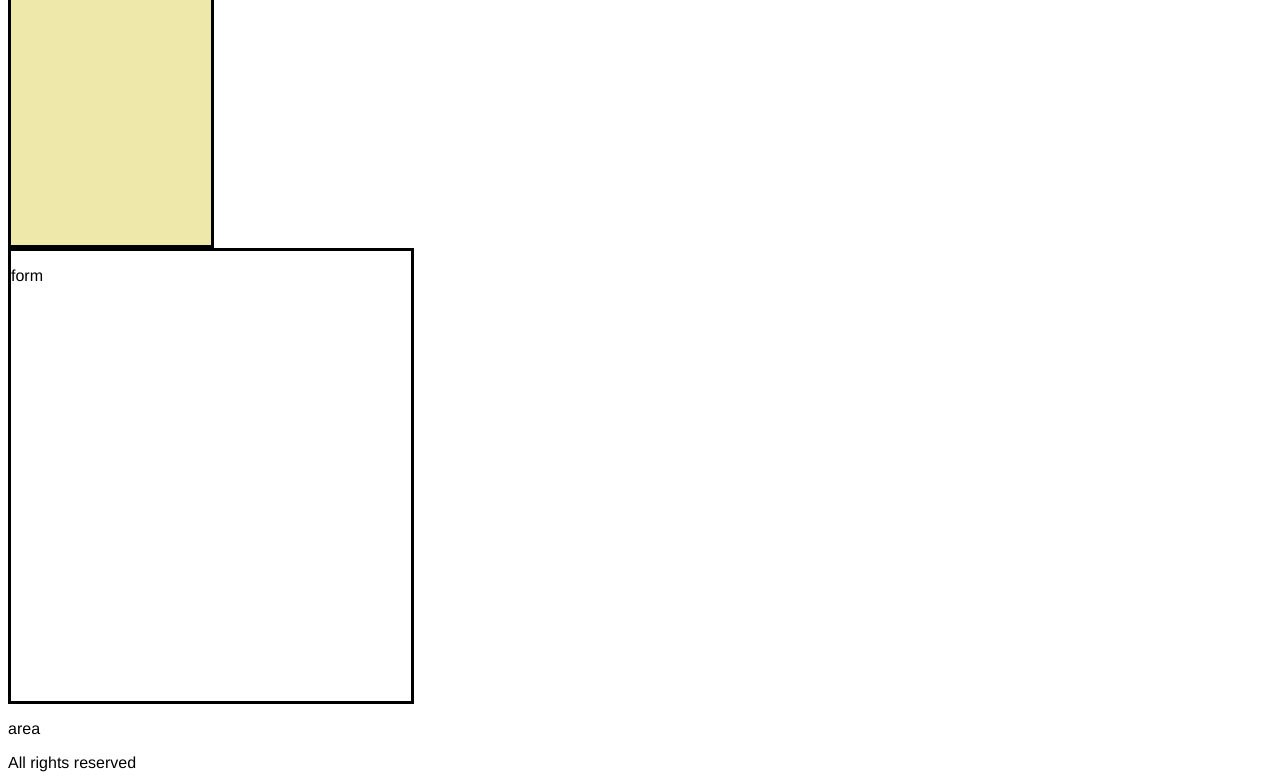
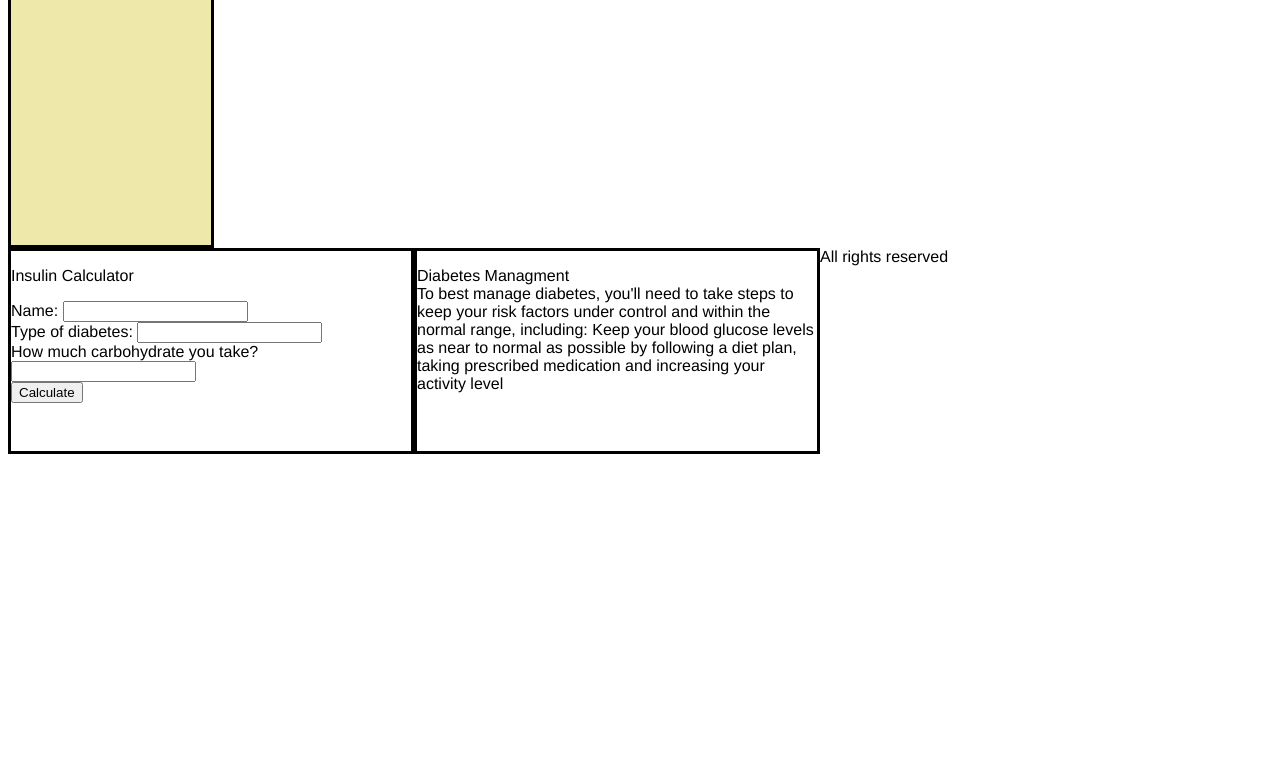
Before and after one commit to hudajundi/si-first-project, a plain HTML site: page index.html in a window 1280 px wide. Shown: the part 579-1359 px from the top of the page. After the commit the page ends 1041 px from the top, so only its background shows below. Drawn offline with Linux system fonts and the light colour scheme.

Commit message:
html/added form

```diff
--- a/index.html
+++ b/index.html
@@ -18,9 +18,13 @@
 
     <!--////////// the body -->
 
+<div id="mainDev">
 
 
-    <div class="if" id="itemDev">
+
+
+
+    <div class="if"  id="itemDev">
          <li>Type 1 diabetes</li>
          <li>Type 2 diabetes</li>
          <li>Diagnosis</li>
@@ -28,21 +32,58 @@
          <li>Managment</li>
          </div>
 
+
+
+
+
+
+
     <div class="if" id="contentDev">
         <img src="resources/type-1.jpg" alt="">
         <p>Lorem ipsum dolor, sit amet consectetur adipisicing elit. Id praesentium maxime impedit ab illum repudiandae quia odit fugit, error quibusdam consequuntur eius reiciendis. Beatae nostrum atque neque soluta praesentium nulla!</p>
 
     </div>
 
-    <div class="if" id="formDev">
-        <p>form</p>
 
-        <form action=""></form>
+
+
+
+
+
+
+    <div id="formDev">
+       <form action="theForm">
+           <p>Insulin Calculator</p>
+<label for="name">Name: </label>
+<input type="text">
+<br>
+
+<label for="diabetesType">Type of diabetes:</label>
+<input type="number">
+<br>
+
+<label for="CHOintake">How much carbohydrate you take?</label>
+<input type="number">
+<br>
+<button type="submit"> Calculate </button>
+
+
+       </form>
+
     </div>
 
 
-    <div class="if" id="areaDev">
-        <p>area</p> </div>
+
+    <div id="areaDev">
+        <p>
+            Diabetes Managment <br> To best manage diabetes, you'll need to take steps to keep your risk factors under control and within the normal range, including: Keep your blood glucose levels as near to normal as possible by following a diet plan, taking prescribed medication and increasing your activity level
+        </p>
+    </div>
+
+
+
+
+
 
     <div id="emptyDev"> </div>
 
--- a/resources/CSS/style.css
+++ b/resources/CSS/style.css
@@ -52,15 +52,22 @@ body {
       height: 100px;
       width: 100px;
   }
-/*
-  .if{
-      display:inline;
-  } */
+#mainDev{
+    display: flex;
+    flex-flow: wrap;
+    flex-direction: inherit;
+    flex-grow: unset;
 
-.if{
+}
+
+/* .if{
     display: inline-block;
-}
+
+} */
   #itemDev{
+
+
+
       width: 200px;
       height: 700px;
       border: olive;
@@ -81,11 +88,12 @@ body {
       width: 300px;
       height: 200px;
   }
-  /* div{
-      display: flex;
-  } */
+
 
   #contentDev{
+flex-wrap: nowrap;
+
+
       display:inline-flex;
       width: 1000px;
       height: 400px;
@@ -98,10 +106,18 @@ body {
 
   #formDev {
 
-      height: 450px;
+
+      height: 200px;
       width: 400px;
       border: solid;
-      display:flex;
+      display: flex;
+      display:inline-block
+
   }
 
-  /* #areaDev  */
+  #areaDev {
+    height: 200px;
+    width: 400px;
+    border: solid;
+    display: inline-block;
+  }
```
